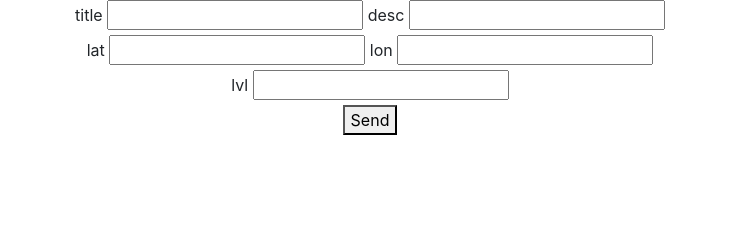
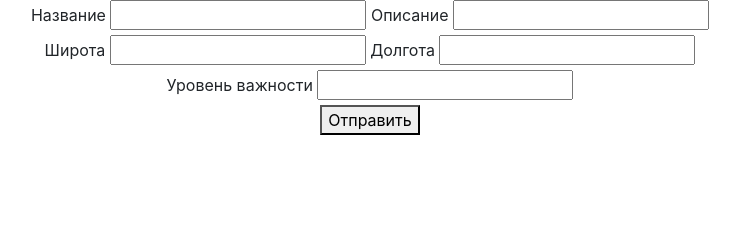
Before and after one commit to s4lat/BIBA_surgu_hackaton_2020, a Flask app: page / in a window 1280 px wide. Shown: the part 500-740 px from the top of the page, without its empty margins (270-1010 px from the left). Run offline with Flask 2, Linux system fonts and the light colour scheme; some libraries are stand-ins or nearby versions.

Commit message:
Russian localization

```diff
--- a/templates/ymap.html
+++ b/templates/ymap.html
@@ -17,25 +17,25 @@
 	<center>
 	<form id="eventForm">
 		<div style="display: inline-block;">
-			<label> title </label >
+			<label> Название </label >
 			<input name="title"/>
 		</div>
 		<div style="display: inline-block;">
-			<label> desc </label>
+			<label> Описание </label>
 			<input name="desc"/>
 		</div>
 		<div>
-			<label> lat </label>
+			<label> Широта </label>
 			<input id="lat" name="lat"/>
-			<label> lon </label>
+			<label> Долгота </label>
 			<input id="lon" name="lon"/>
 		</div>
 
 		<div>
-			<label> lvl </label>
+			<label> Уровень важности </label>
 			<input name="lvl" type="number"/>
 		</div>
-		<button type="submit" onclick="sendForm()"> Send </button>
+		<button type="submit" onclick="sendForm()"> Отправить </button>
 	</form>
 </center>
 <script type="text/javascript">
```
